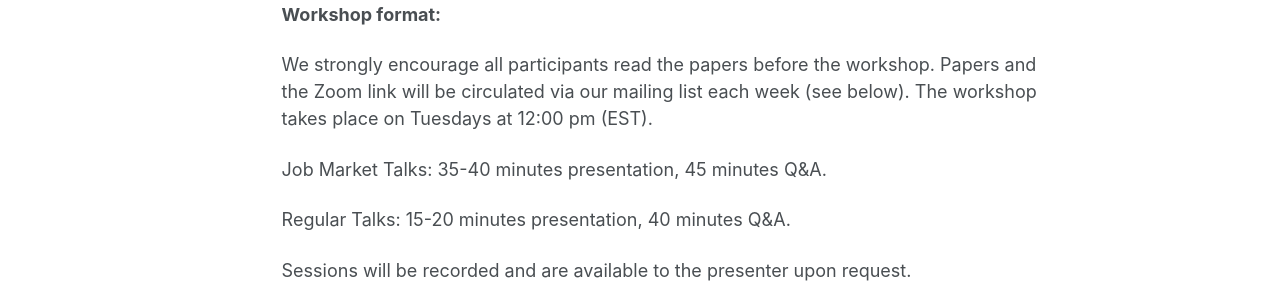
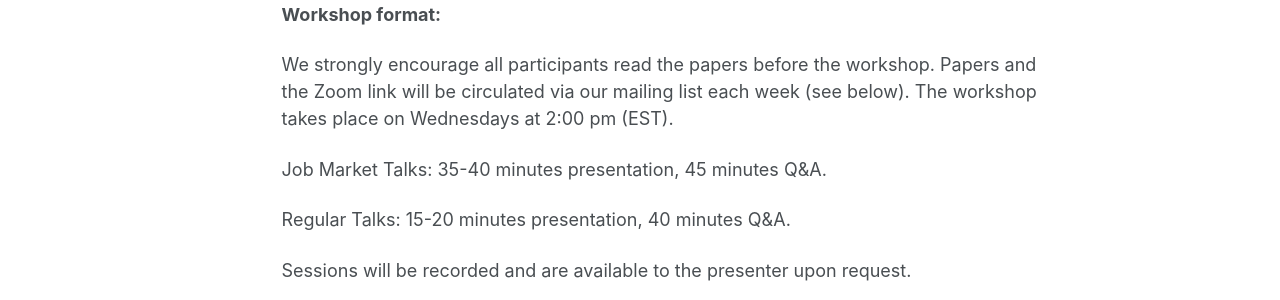
Before and after one commit to IO-workshop/IO-workshop.github.io, a Jekyll site: the page built from _pages/about.md, in a window 1280 px wide and 1373 px high. Shown: the part 468-768 px from the top of the window. Built offline with Jekyll 4.4.1, drawn with Linux system fonts in a browser that asks for light colours; comment, search, counter and statistics services are not loaded.

Commit message:
updating with new paper (and correct workshop time)

```diff
--- a/_pages/about.md
+++ b/_pages/about.md
@@ -16,7 +16,7 @@ We invite people working on international organizations, broadly defined, inclus
 
 **Workshop format:**
 
-We strongly encourage all participants read the papers before the workshop. Papers and the Zoom link will be circulated via our mailing list each week (see below). The workshop takes place on Tuesdays at 12:00 pm (EST).
+We strongly encourage all participants read the papers before the workshop. Papers and the Zoom link will be circulated via our mailing list each week (see below). The workshop takes place on Wednesdays at 2:00 pm (EST).
 
 Job Market Talks: 35-40 minutes presentation, 45 minutes Q&A.
 
```
Also changed, not shown: _pages/schedule.md (+2 -0 lines), 1 other file.
